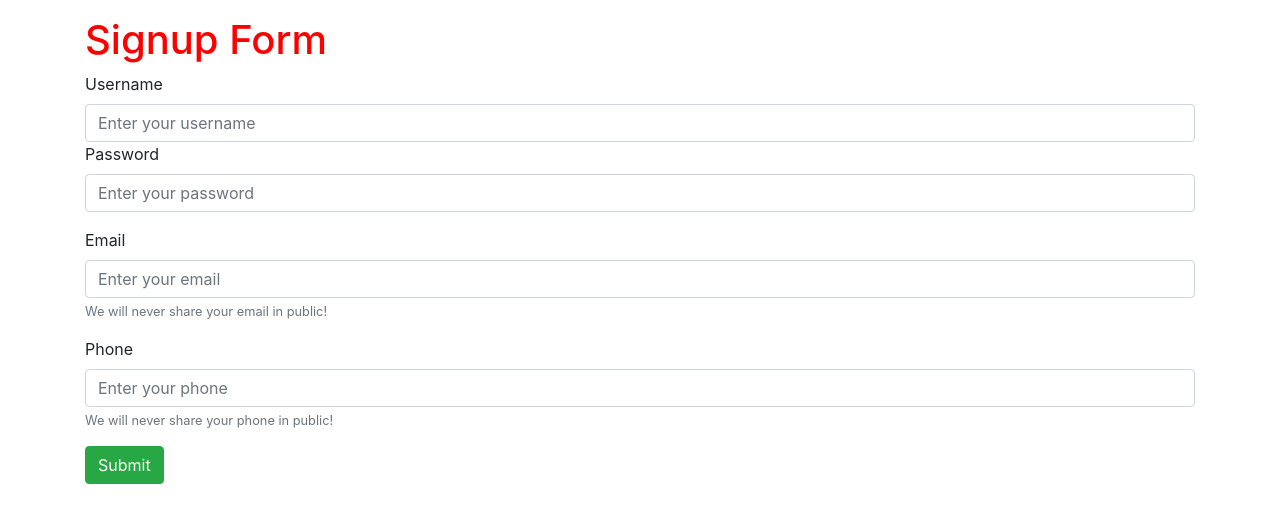
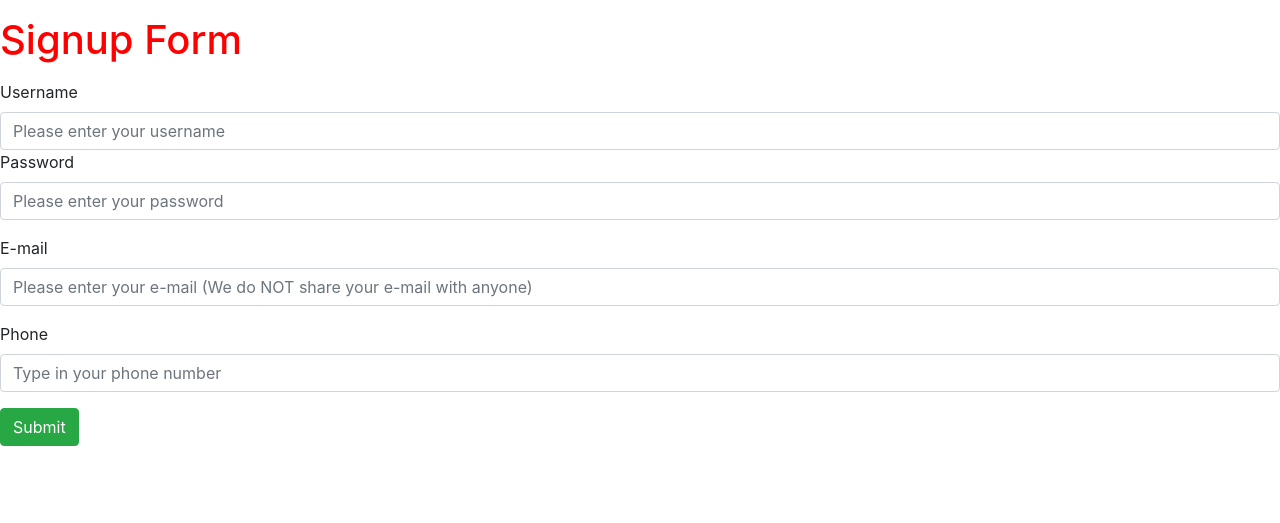
Before and after one commit to MilanovicB/Django_3_0_TestLab_Teach-Learn, a Django app: page /signup/ in a window 1280 px wide. Shown: the part 96-619 px from the top of the page. Run offline with Django 3.2, Linux system fonts and the light colour scheme; some libraries are stand-ins or nearby versions.

Commit message:
Made the forms.py for converting HTML forms in to forms.py whereby they are made like Django Forms / widgets also tried to add bootstrap in navbar.html still ongoing. Added and fixed bug in signup.html redirecting after successful signup to show a flash message {{msg.level_tag}} Working on style.css and editing it so I can work with navbar.html views.py changed due new view defined as HTML request

```diff
--- a/NewsApp/forms.py
+++ b/NewsApp/forms.py
@@ -2,20 +2,26 @@ from django import forms
 
 
 class RegistrationForm(forms.Form):
-    username = forms.CharField(max_length=100,
+    username = forms.CharField(max_length=64,
                                widget=forms.TextInput(attrs={
                                    'class': 'form-control',
-                                   'placeholder': 'Username',
-                               })),
-    password = forms.CharField(max_length=100,
-                               widget=forms.TextInput(attrs={
-                                   'class': 'form-control'
-                               })),
-    email = forms.CharField(max_length=100,
+                                   'placeholder': 'Please enter your username'
+                               }))
+
+    password = forms.CharField(max_length=64,
+                               widget=forms.PasswordInput(attrs={
+                                   'class': 'form-control',
+                                   'placeholder': 'Please enter your password'
+                                }))
+    email = forms.CharField(max_length=64,
                             widget=forms.TextInput(attrs={
-                                'class': 'form-control'
-                            })),
-    phone = forms.CharField(max_length=100,
-                            widget=forms.TextInput(attrs={
-                                'class': 'form-control'
+                                    'class': 'form-control',
+                                    'placeholder': 'Please enter your e-mail (We do NOT share your e-mail with anyone)'
                             }))
+
+    phone = forms.CharField(max_length=64,
+                            widget=forms.NumberInput(attrs={
+                                    'class': 'form-control',
+                                    'placeholder': 'Type in your phone number',
+
+                            }))
--- a/NewsApp/models.py
+++ b/NewsApp/models.py
@@ -29,5 +29,6 @@ class RegistrationData(models.Model):
     email = models.CharField(max_length=100)
     phone = models.CharField(max_length=100)
 
+    @property
     def __str__(self):
         return self.username
--- a/NewsApp/urls.py
+++ b/NewsApp/urls.py
@@ -9,6 +9,6 @@ urlpatterns = [
     path('contact/', Contact, name='contact'),
     path('newsdate/<int:year>', NewsDate, name='newsdate'),
     path('signup/', register, name='register'),
-    path('addUser', addUser, name='addUser'),
+    path('addUser/', addUser, name='addUser')
 
 ]
--- a/NewsApp/views.py
+++ b/NewsApp/views.py
@@ -2,6 +2,7 @@ from django.shortcuts import render, redirect
 from .models import News
 from .forms import RegistrationForm
 from .models import RegistrationData
+from django.contrib import messages
 # Create your views here.
 
 
@@ -63,6 +64,6 @@ def addUser(request):
 
 
         myregister.save()
+        messages.add_message(request, messages.SUCCESS, "You have registered successfully", 'message_1')
 
-
-    return redirect('home')
+    return redirect('register')
--- a/static/css/style.css
+++ b/static/css/style.css
@@ -10,3 +10,23 @@ h3 {
 h4 {
     color: red;
 }
+@media screen and (max-width: 600px) {
+  .topnav a:not(:first-child) {display: none;}
+  .topnav a.icon {
+    float: right;
+    display: block;
+  }
+}
+@media screen and (max-width: 600px) {
+  .topnav.responsive {position: relative;}
+  .topnav.responsive a.icon {
+    position: absolute;
+    right: 0;
+    top: 0;
+  }
+  .topnav.responsive a {
+    float: none;
+    display: block;
+    text-align: left;
+  }
+}
--- a/templates/base.html
+++ b/templates/base.html
@@ -4,6 +4,7 @@
 <!DOCTYPE html>
 <html lang="en">
 <head>
+
     <meta charset="UTF-8">
     <title>{% block title %} {% endblock %}</title>
 
--- a/templates/navbar.html
+++ b/templates/navbar.html
@@ -1,8 +1,24 @@
+{% load static %}
+
+<!DOCTYPE html>
+<html lang="en">
+<head>
+
+    <meta charset="UTF-8">
+    <title> Nav Bar</title>
+
+<link rel="stylesheet" type="text/css" href="{% static 'bootstrap/css/bootstrap.min.css' %}">
+
+<link rel="stylesheet" type="text/css" href="{% static 'css/style.css' %}"/>
+
+</head>
 <nav>
     <ul>
-        <li><a href="{% url 'home' %} ">Home</a> </li>
-        <li><a href="{% url 'contact' %}">Contact</a> </li>
+        <li><a href="{% url 'home' %}">Home</a></li>
+        <li><a href="{% url 'contact' %}">Contact</a></li>
         <li><a href="{% url 'news' %}">News</a> </li>
         <li><a href="{% url 'register' %}">Sign Up</a> </li>
     </ul>
+
 </nav>
+</html>
--- a/templates/signup.html
+++ b/templates/signup.html
@@ -4,8 +4,26 @@
 
 {% block body %}
 
-<div class="container">
     <h1>Signup Form</h1>
+
+    <ul class = "messages">
+
+        {% for msg in messages %}
+
+        <li>
+            <div class="alert alert-{{ msg.level_tag }}" role="alert">
+
+                {{ msg.message }}
+            </div>
+        </li>
+
+
+    <li>
+        <div class="'alert alert-{{ msg.level_tag }}"
+
+             {% endfor %}
+    </li>
+    </ul>
 
     <form action="{% url 'addUser' %}" method="post">
 
@@ -13,36 +31,29 @@
         {% csrf_token %}
 
 
-    <form>
-     <div class="form-group">
-        <label for="">Username</label>
-        <input type="email" class="form-control" placeholder="Enter your username" id="inputMail" aria-label="Username">
-        <small id="username" class="text"></small>
-     {{ forms.username }}
-
 
 
     <div class="form-group">
-         <label for="InputPassword">Password</label>
-         <input type="password" class="form-control" placeholder="Enter your password" id="InputPassword" aria-label="Password">
+    <label>Username</label>
+    {{ form.username }}
+
+        <div class="form-group">
+    <label>Password</label>
+    {{ form.password }}
+
     </div>
     <div class="form-group">
-        <label for="">Email</label>
-        <input type="email" class="form-control" placeholder="Enter your email" id="inputMail" aria-label="Email" >
-        <small id="emailHelp" class="form-text text-muted">We will never share your email in public!</small>
+        <label>E-mail</label>
+    {{ form.email }}
+
     </div>
  <div class="form-group">
-        <label for="">Phone</label>
-        <input type="text" class="form-control" placeholder="Enter your phone" id="inputPhone" aria-label="Phone" >
-        <small id="phoneHelp" class="form-text text-muted">We will never share your phone in public!</small>
+        <label>Phone</label>
+    {{ form.phone }}
     </div>
         <button type="submit" class="btn btn-success">Submit</button>
      </div>
 
     </form>
 
-     </form>
-
-</div>
-
 {% endblock body %}
```
